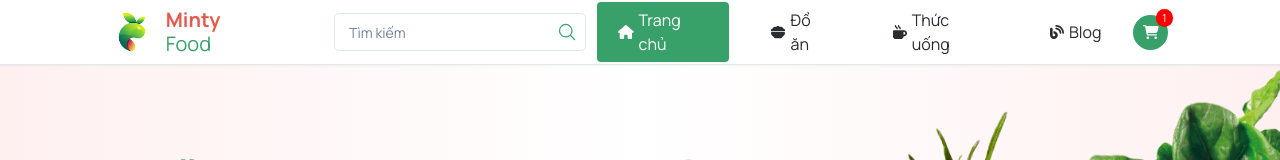
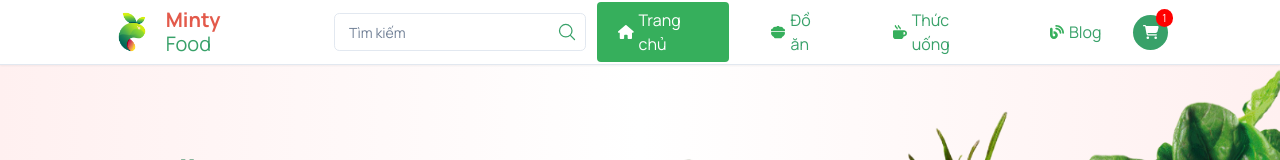
Before and after one commit to ducnguyenhong/mintyfood, a Next.js app: page / in a window 1280 px wide. Shown: the top 160 px of the page. Built offline with nearby package versions, Linux system fonts and the light colour scheme.

Commit message:
Update UI Header

```diff
--- a/components/header/header.tsx
+++ b/components/header/header.tsx
@@ -1,21 +1,32 @@
 import { Flex, Heading, Text } from "@chakra-ui/react"
 import ImageX from "components/image-x"
 import Link from "next/link"
-import { memo } from "react"
+import { memo, useCallback, useEffect } from "react"
+import { useRecoilState } from "recoil"
 import HeaderCart from "./subs/header.cart"
 import HeaderMenu from "./subs/header.menu"
+import { activeNavBarAtom } from "./subs/header.recoil"
 import HeaderSearch from "./subs/header.search"
 
 const Header: React.FC = () => {
+  const [activeNavBar, setActiveNabBar] = useRecoilState(activeNavBarAtom)
+  const handleScroll = useCallback(() => setActiveNabBar(window.pageYOffset > 50), [setActiveNabBar]);
+
+  useEffect(() => {
+    window.addEventListener('scroll', handleScroll, { passive: true });
+    return () => window.removeEventListener('scroll', handleScroll);
+  }, [handleScroll]);
+
+
   return (
-    <Flex bgColor="#FFF" boxShadow="sm" borderBottomWidth={1} h="65px" position="fixed" top={0} left={0} w="full" alignItems="center" px={32} justifyContent="space-between" zIndex={500}>
+    <Flex transitionDuration="500ms" bgColor={activeNavBar ? '#36af5c' : '#FFF'} boxShadow="sm" borderBottomWidth={1} h="65px" position="fixed" top={0} left={0} w="full" alignItems="center" px={32} justifyContent="space-between" zIndex={500}>
       <Flex alignItems="center">
         <Flex>
           <Link href="/">
             <a>
               <Flex alignItems="center">
                 <ImageX src='/images/minty-food-logo.png' alt="logo" boxSize={12} />
-                <Heading as="h3" fontSize={20} color="#e3594a" ml={4} >Minty <Text as="span" fontSize={20} fontWeight={400} color="primary.1">Food</Text></Heading>
+                <Heading as="h3" fontSize={20} color={activeNavBar ? '#FFF' : '#e3594a'} ml={4} >Minty <Text as="span" fontSize={20} fontWeight={400} color={activeNavBar ? '#FFF' : "primary.1"}>Food</Text></Heading>
               </Flex>
             </a>
           </Link>
--- a/components/header/subs/header.menu.tsx
+++ b/components/header/subs/header.menu.tsx
@@ -2,30 +2,41 @@ import { Flex, Text } from "@chakra-ui/react"
 import { FontAwesomeIcon } from "@fortawesome/react-fontawesome"
 import Link from "next/link"
 import { useRouter } from "next/router"
-import { memo } from "react"
+import { memo, useCallback, useMemo } from "react"
+import { useRecoilValue } from "recoil"
 import { HEADER_DATA } from "./header.data"
+import { activeNavBarAtom } from "./header.recoil"
 
 const HeaderMenu: React.FC = () => {
+  const activeNavBar = useRecoilValue(activeNavBarAtom)
   const router = useRouter()
+  const activeBgColor = useMemo(() => activeNavBar ? '#FFF' : '#36af5c', [activeNavBar])
+  const inActiveBgColor = useMemo(() => activeNavBar ? '#36af5c' : '#FFF', [activeNavBar])
+  const groupHoverColor = useMemo(() => activeBgColor ? 'primary.2' : '#FFF', [activeBgColor])
+
+  const getBgColorNav = useCallback((isActive: boolean) => isActive ? activeBgColor : inActiveBgColor, [activeBgColor, inActiveBgColor])
+
+  const getColorNav = useCallback((isActive: boolean) => isActive ? inActiveBgColor : activeBgColor, [activeBgColor, inActiveBgColor])
 
   return (
     <Flex alignItems="center">
       {HEADER_DATA.map(item => {
         const { route, title, id, icon } = item
         const isActive = router.pathname === route
+
         return (
           <Link href={route} key={id}>
             <a>
-              <Flex alignItems="center" key={id} mx={3} bgColor={isActive ? 'primary.1' : 'transparent'} px={6} py='6px' borderRadius={4}
+              <Flex alignItems="center" mx={3} bgColor={getBgColorNav(isActive)} px={6} py='6px' borderRadius={4}
                 data-group
-                transitionDuration="300ms"
+                transitionDuration={activeNavBar ? '0ms' : "300ms"}
                 _hover={{
-                  bgColor: 'primary.2'
+                  bgColor: activeNavBar ? '#FFF' : 'primary.2'
                 }}>
-                <Text color={isActive ? '#FFF' : '#292D32'} _groupHover={{ color: '#FFF' }} transitionDuration="200ms" mt="-1px">
+                <Text color={getColorNav(isActive)} _groupHover={{ color: groupHoverColor }} transitionDuration="200ms" mt="-1px">
                   <FontAwesomeIcon icon={icon} size="1x" />
                 </Text>
-                <Text ml={1.5} transitionDuration="200ms" fontSize={16} color={isActive ? '#FFF' : '#292D32'} _groupHover={{ color: '#FFF' }}>{title}</Text>
+                <Text ml={1.5} transitionDuration="200ms" fontSize={16} color={isActive ? (activeNavBar ? 'primary.1' : '#FFF') : (activeNavBar ? '#FFF' : 'primary.1')} _groupHover={{ color: groupHoverColor }}>{title}</Text>
               </Flex>
             </a>
           </Link>)
--- /dev/null
+++ b/components/header/subs/header.recoil.ts
@@ -0,0 +1,6 @@
+import { atom } from 'recoil';
+
+export const activeNavBarAtom = atom({
+  key: 'ACTIVE_NAB_BAR_ATOM',
+  default: false
+});
--- a/components/header/subs/header.search.tsx
+++ b/components/header/subs/header.search.tsx
@@ -1,10 +1,14 @@
 import { Flex, Input, Text } from "@chakra-ui/react"
 import { memo } from "react"
+import { useRecoilValue } from "recoil"
+import { activeNavBarAtom } from "./header.recoil"
 
 const HeaderSearch: React.FC = () => {
+  const activeNavBar = useRecoilValue(activeNavBarAtom)
+
   return (
     <Flex position="relative" ml={20}>
-      <Input placeholder="Tìm kiếm" w={{ xs: 72, '2xl': '300px' }} pr={10} py="18px" />
+      <Input placeholder="Tìm kiếm" w={{ xs: 72, '2xl': '300px' }} pr={10} py="18px" bgColor={activeNavBar ? '#f2f2f2' : '#fff'} />
       <button>
         <Text position="absolute" top={0.5} right={0} px={2.5} py={2}>
           <svg width='20px' height='20px' xmlns="http://www.w3.org/2000/svg" fill="none" viewBox="0 0 24 24" strokeWidth={1.5} stroke="#38A169" className="w-6 h-6">
--- a/pages/_app.tsx
+++ b/pages/_app.tsx
@@ -13,6 +13,7 @@ import '../styles/globals.css'
 config.autoAddCss = false
 
 function MyApp({ Component, pageProps }: AppProps) {
+
   return (
     <RecoilRoot>
       <ChakraProvider theme={chakraTheme}>
```
